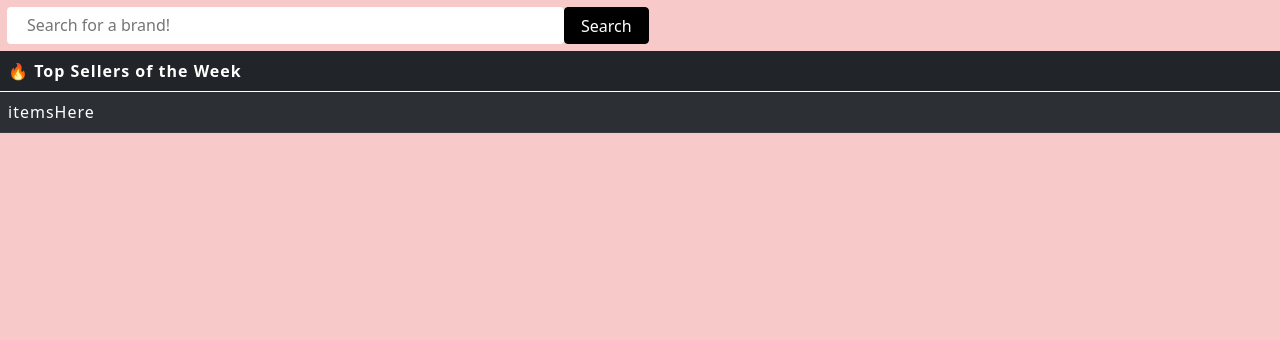
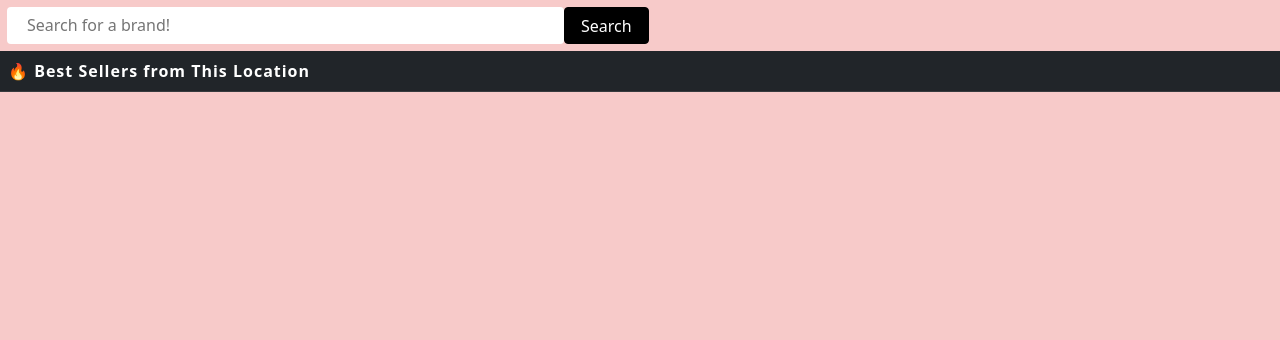
Before and after one commit to jr9597/squareHack, a Flask app: template templates/search.html in a window 1280 px wide. Shown: the part 126-466 px from the top of the page. Run offline with Flask 2, Linux system fonts and the light colour scheme; tables that the repository leaves empty hold one stand-in row (values such as "Sample post"); the template is opened without the code that fills it: values that come from a table or form of the project are taken from there, most other values are stand-ins (such as "Sample title", 1, 10 or a date in 2020); lists and menus that the app fills with data are empty.

Commit message:
addedCodeForSearchBarButSearchBARNOTWORKING

```diff
--- a/app.py
+++ b/app.py
@@ -65,28 +65,23 @@ class Seller(db.Model):
 
 
 
-@app.route('/',methods=['GET'])
+@app.route('/')
 def home():
-    # Assuming "Seller" is the name of the model
-    # if request.method == 'POST':
-    #     task_content = request.form['content']
-    #     if task_content = ""
-    #         return render_template("home.html")
-    #     new_task = Seller(content=task_content)
+  return render_template('home.html')
+  # task_content = request.args.get['content']
+  # if task_content == "":
+  #   return render_template("home.html")
+  # else:
+  #   try:
+  #     # sellers = Seller.query.filter_by(name='content')
+  #     seller = "hi"
+  #     return render_template("search.html", sellers = seller )
+  #   except:
+  #     return render_template('home.html')
 
-    #     try:
-    #         db.session.add(new_task)
-    #         db.session.commit()
-    #         tasks = Seller.query.order_by(Seller.date_created).all()
-    #         return render_template("search.html")
-    #     except:
-    #         return 'There was an issue adding your task'
 
-    # else:
-    #     tasks = Todo.query.order_by(Todo.date_created).all()
-    #     return render_template('index.html', tasks=tasks)
 
-  return render_template("home.html")
+
 
 @app.route('/authorization', methods=['GET'])
 def authorize():
@@ -105,7 +100,9 @@ def authorize():
 # def search(id):
 #   seller_to_show = Seller.query
 
-
+@app.route('/search')
+def search():
+  return render_template("search.html")
 
 
 # Serves requsts from Square to your application's redirect URL
@@ -157,11 +154,11 @@ def callback():
       merchants_api = client.merchants
       merchantAPICall = merchants_api.retrieve_merchant(response.body['merchant_id'])
       print(merchantAPICall.body)
-      # merchantName = merchantAPICall.body['business_name']
-      # sellerAdded = Seller(accessToken = response.body['access_token'], merchantID = response.body['merchant_id'], refreshToken = response.body['refresh_token'], name = merchantName)
+      merchantName = merchantAPICall.body['business_name']
+      sellerToAdd = Seller(accessToken = response.body['access_token'], merchantID = response.body['merchant_id'], refreshToken = response.body['refresh_token'], name = merchantName)
 
-      # db.session.add(sellerAdded)
-      # db.session.commit()
+      db.session.add(sellerToAdd)
+      db.session.commit()
       return render_template("authorize.html", content=content)
     # The response from the Obtain Token endpoint did not include an access token. Something went wrong.
     else:
--- a/templates/base.html
+++ b/templates/base.html
@@ -34,7 +34,7 @@
 
           </header>
           <form action="{{ url_for('search') }}" class="domain-form">
-            <div class="form-group d-md-flex"> <input type="text"  style= "padding-right:3px" placeholder="Search for a brand!"> <input type="submit" class="search-domain btn btn-primary px-3" value="Search"> </div>
+            <div class="form-group d-md-flex"> <input type="text"  style= "padding-right:3px" name="content" placeholder="Search for a brand!"> <input type="submit" class="search-domain btn btn-primary px-3" value="Search"> </div>
         </form>
 
     <!-- <div class="row justify-content-center padding">
--- a/templates/search.html
+++ b/templates/search.html
@@ -1,23 +1,14 @@
 {% extends 'base.html' %}
 
 
+<p>{{sellers}}</p>
 {% block itemList %}
 <table class="table table-hover table-dark table-striped">
     <thead>
         <tr>
             <!-- Your Columns HERE -->
-            <th scope="col">&#x1F525; Top Sellers of the Week</th>
+            <th scope="col">&#x1F525; Best Sellers from This Location</th>
         </tr>
     </thead>
-    <tbody>
-        <!-- Your rows inside the table HERE: -->
-            <tr>
-                <tn></t><td>itemsHere</td>
-
-            </tr>
-    </tbody>
 </table>
-<!-- {% for item in items %} -->
-
-<!-- {% endfor %} -->
 {% endblock %}
```
Also changed, not shown: templates/home.html (+12 -13 lines).
